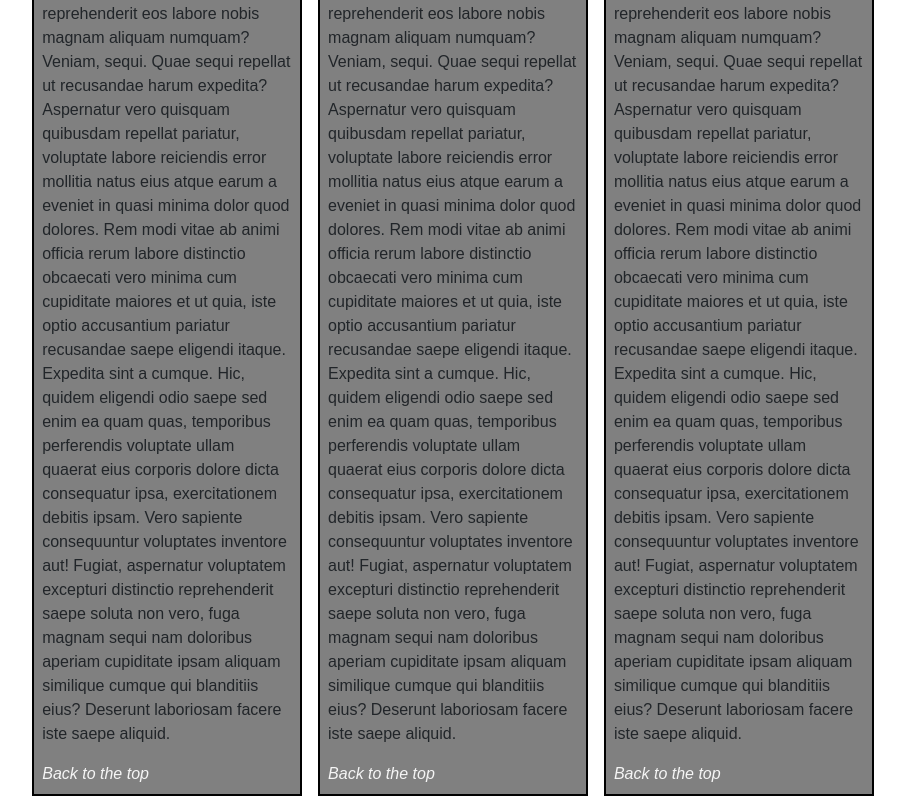
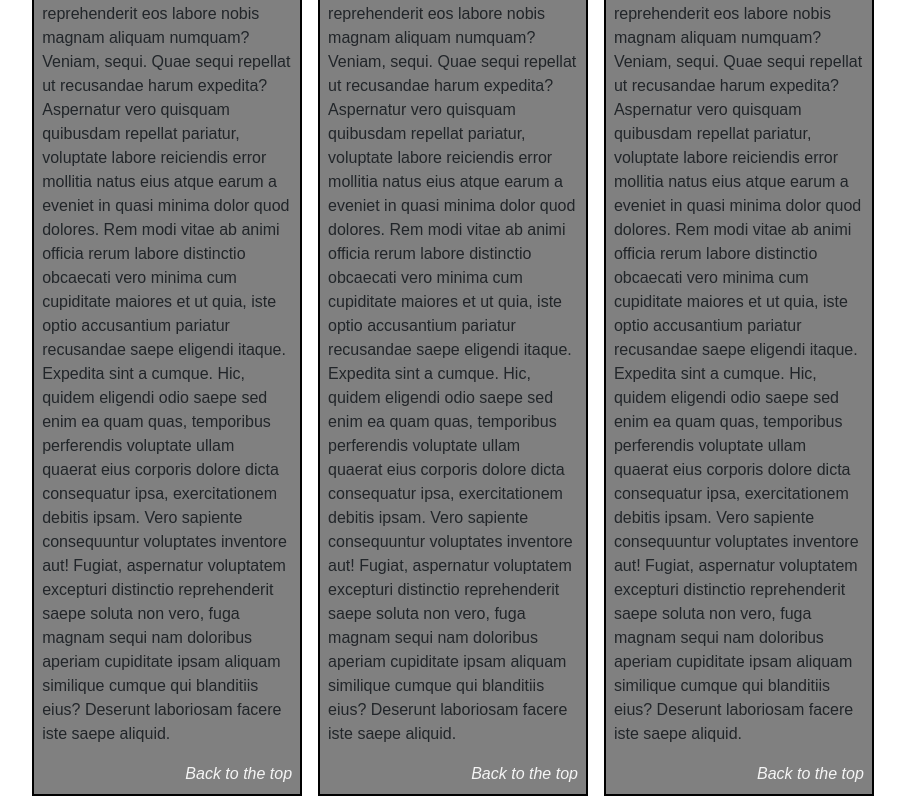
Before and after one commit to yvs2701/yashv-coursera-submissions, a plain HTML site: page module3-solution/index.html in a window 1280 px wide. Shown: the part 1653-2453 px from the top of the page, without its empty margins (187-1092 px from the left). Drawn offline with nearby package versions, Linux system fonts and the light colour scheme.

Commit message:
fixed back-to-top link

```diff
--- a/module3-solution/css/style.css
+++ b/module3-solution/css/style.css
@@ -45,12 +45,13 @@ h2 {
 
 .my-content > a {
     color: whitesmoke;
+    position: relative;
+    left: calc(100% - 106.73px);
     font-style: italic;
     text-decoration: none;
 }
 .my-content > a:hover, a:active{
     color: whitesmoke;
-    font-style: italic;
     text-decoration: underline;
 }
 
```
